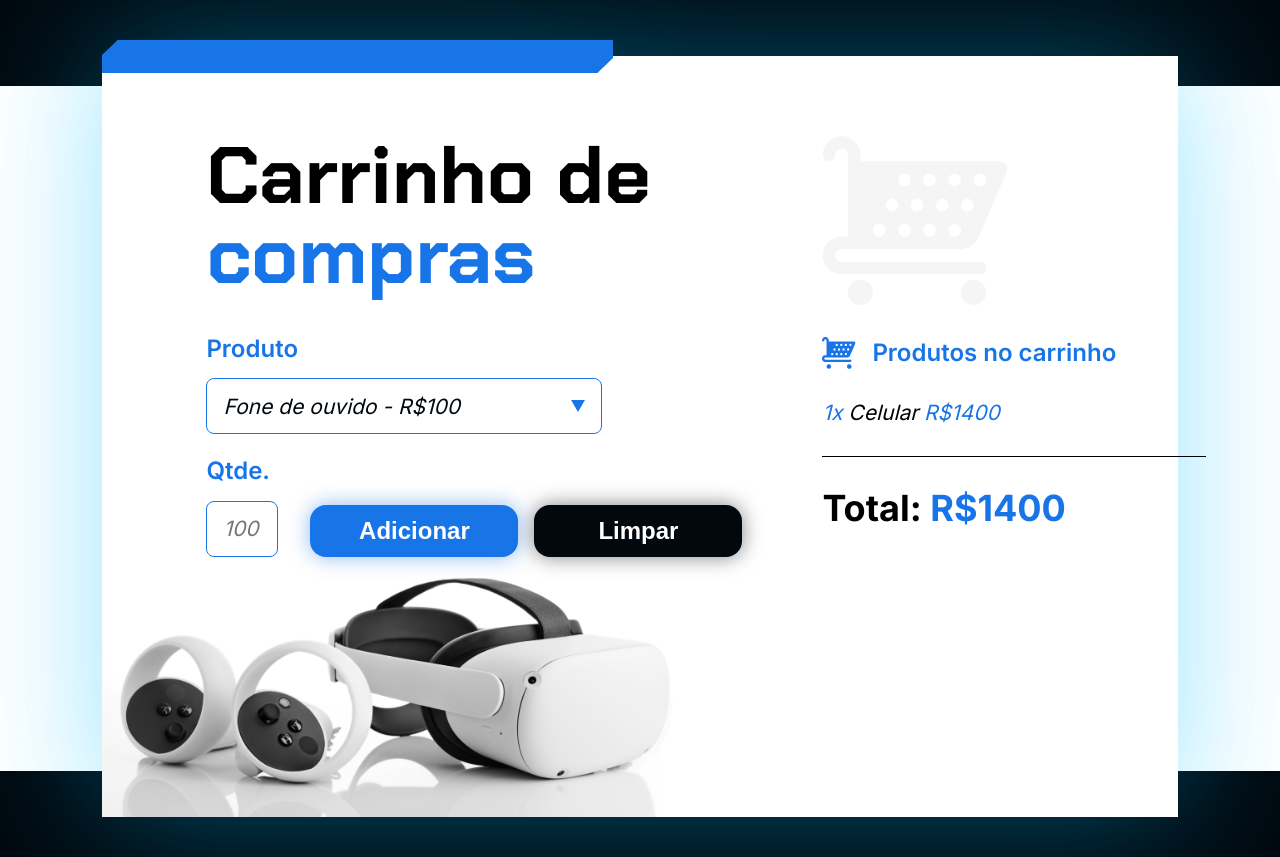
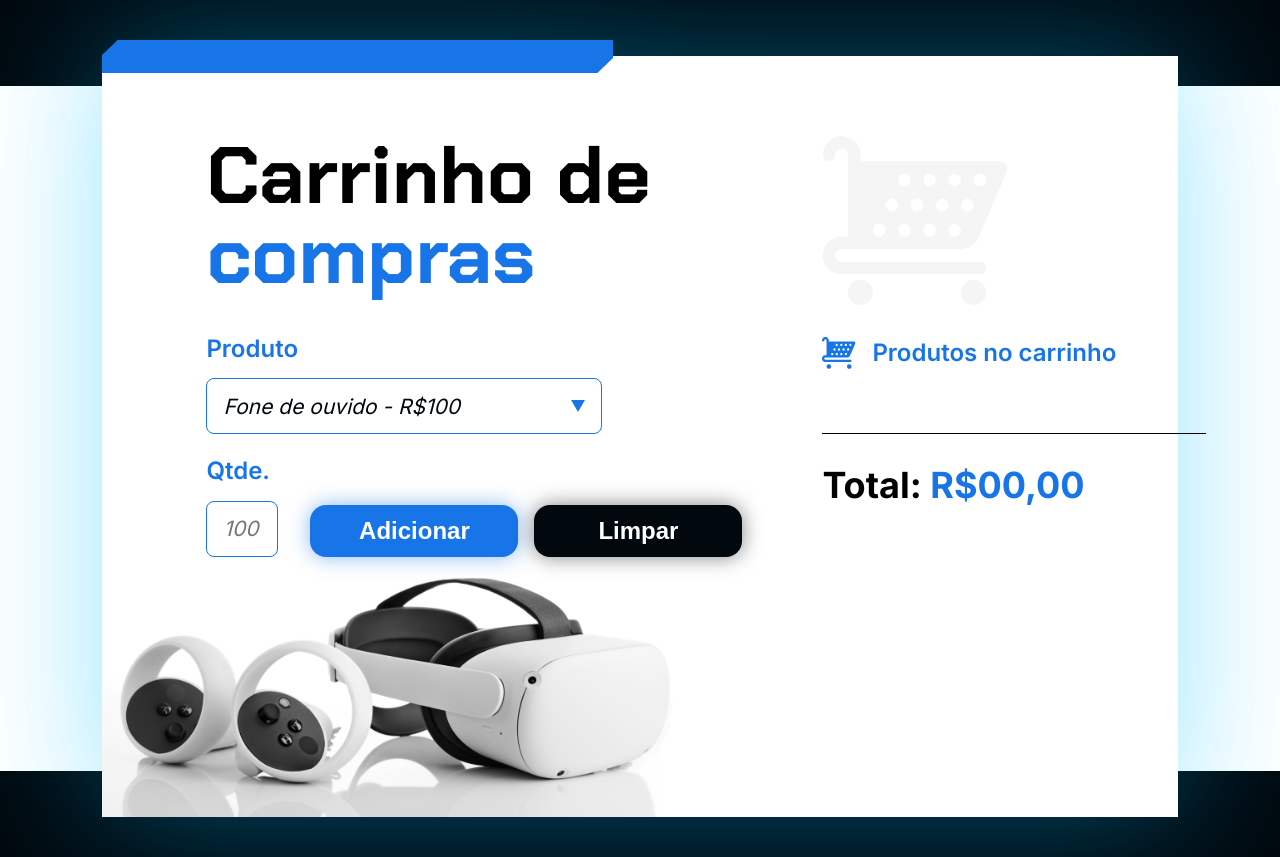
Before and after one commit to allansgsdev/Carrinho-de-compras--Desafio_alura, a plain HTML site: page index.html in a window 1280 px wide. Drawn offline with Linux system fonts and the light colour scheme.

Commit message:
Alterar página inicial, deixando o carrinho limpo e o total zerado

```diff
--- a/index.html
+++ b/index.html
@@ -57,14 +57,13 @@
 
       <section class="carrinho__produtos" id="lista-produtos">
         <section class="carrinho__produtos__produto">
-          <span class="texto-azul">1x</span> Celular <span class="texto-azul">R$1400</span>
         </section>
       </section>
 
       <div class="divisoria"></div>
 
       <p class="carrinho__total">
-        Total: <span class="texto-azul" id="valor-total">R$1400</span>
+        Total: <span class="texto-azul" id="valor-total">R$00,00</span>
       </p>
     </section>
   </main>
```
